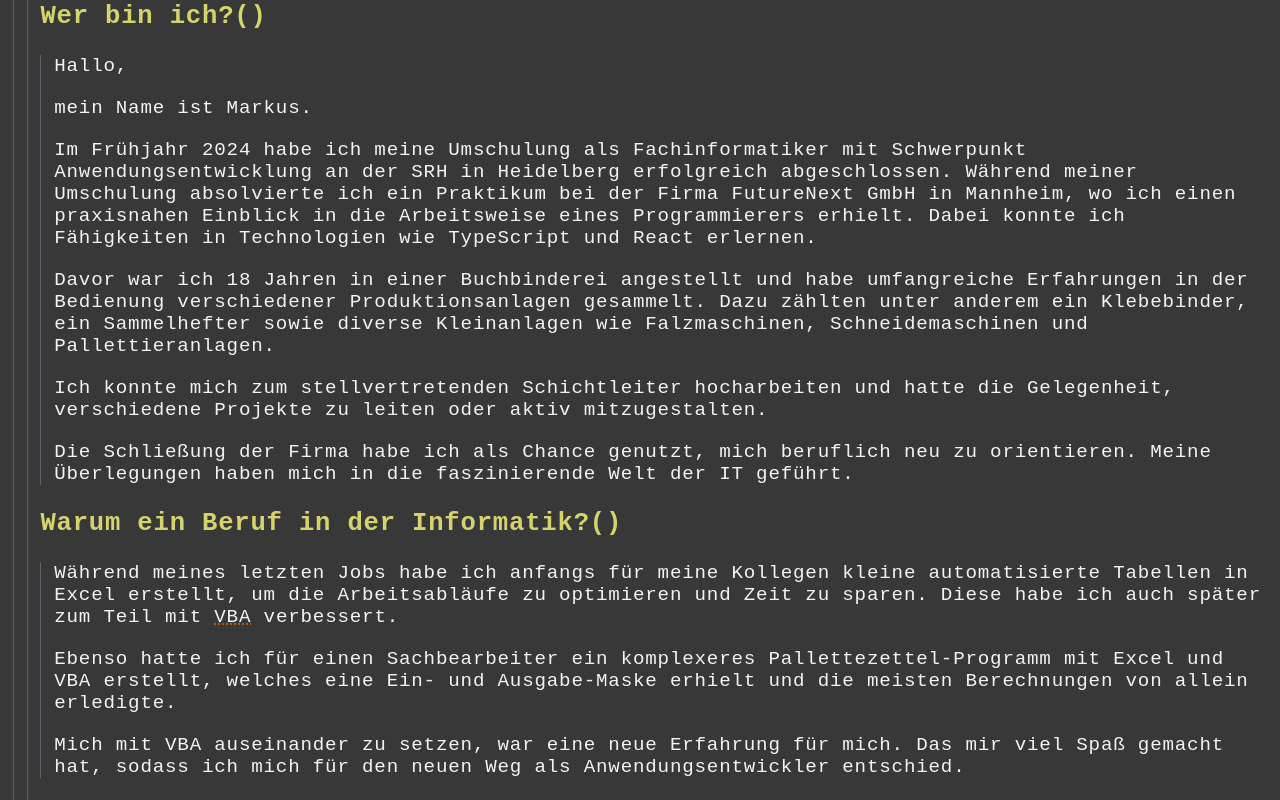
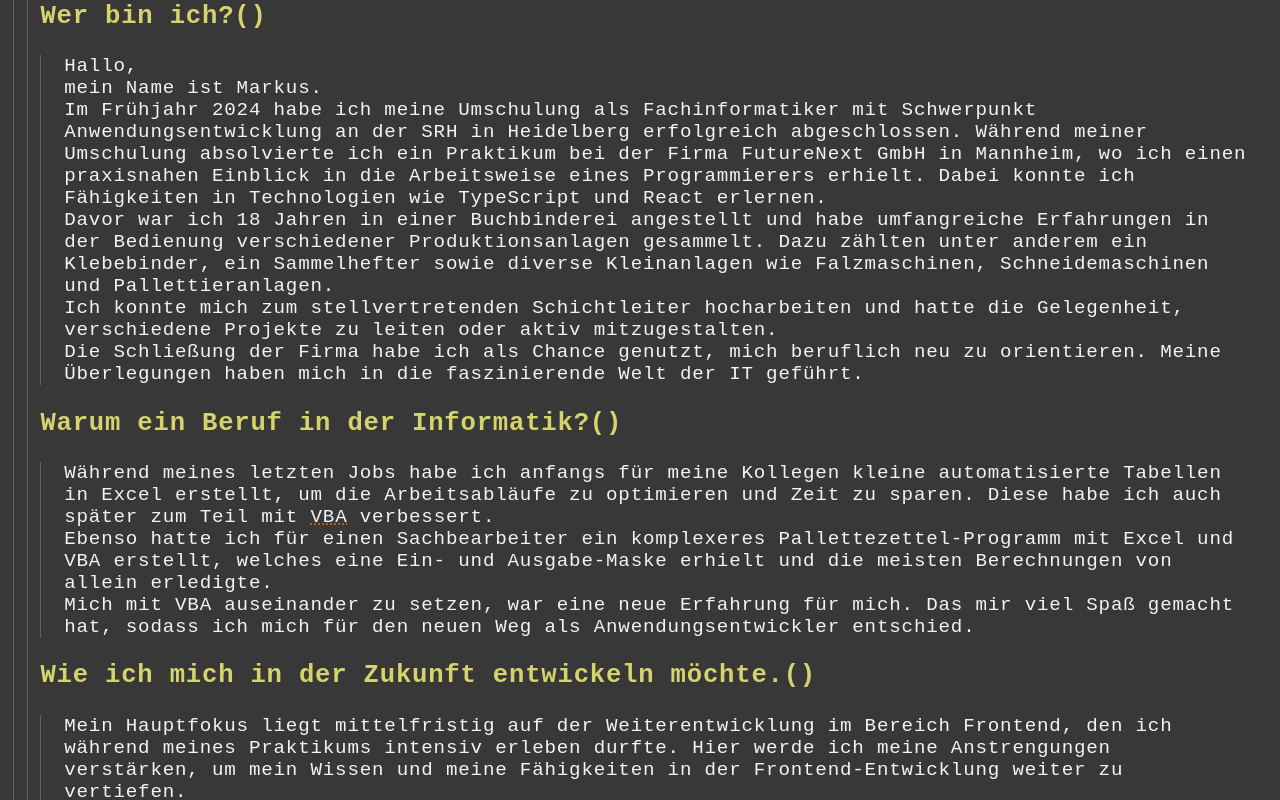
Before and after one commit to M-Roesner/myHomepage-react-ts-wip, a React (Vite) app: page / in a window 1280 px wide. Shown: the part 580-1380 px from the top of the page. Built offline with nearby package versions, Linux system fonts and the light colour scheme.

Commit message:
Changed access for the CardParagraphStyle, which now works directly with the ts file.

```diff
--- a/src/components/custom/card/cardParagraph/CardParagraph.tsx
+++ /dev/null
@@ -1,15 +0,0 @@
-import React from "react";
-import { StyledCardParagraph } from "./styledCardParagraph";
-
-type CardParagraphProps = { children: React.ReactNode };
-
-/**
- * Renders a styled p tag with a child.
- *
- * @param {SpanProps} props - The props object contains a children.
- */
-const CardParagraph = ({ children }: CardParagraphProps) => {
-  return <StyledCardParagraph>{children}</StyledCardParagraph>;
-};
-
-export default CardParagraph;
--- a/src/components/custom/card/cardParagraph/styledCardParagraph.ts
+++ b/src/components/custom/card/cardParagraph/styledCardParagraphStyle.ts
@@ -1,7 +1,10 @@
 import styled from "styled-components";
 
-export const StyledCardParagraph = styled.p`
-  padding: 10px 0;
+/**
+ * Renders a styled p tag.
+ */
+export const CardParagraphStyle = styled.p`
+  padding-inline: 10px;
 
   &:first-child {
     padding-top: 0;
--- a/src/pages/aboutMe/sections/introduction/SectionIntroduction.tsx
+++ b/src/pages/aboutMe/sections/introduction/SectionIntroduction.tsx
@@ -1,6 +1,6 @@
 // components
 import CardHeadline from "../../../../components/custom/card/cardHeadline/CardHeadline";
-import CardParagraph from "../../../../components/custom/card/cardParagraph/CardParagraph";
+import { CardParagraphStyle } from "../../../../components/custom/card/cardParagraph/styledCardParagraphStyle";
 import { CardVerticalLineStyle } from "../../../../components/custom/card/cardVerticalLine/styledCardVerticalLineStyle";
 import { StyledSectionIntroduction } from "./styledSectionIntroduction";
 
@@ -9,27 +9,27 @@ const SectionIntroduction = () => {
     <StyledSectionIntroduction>
       <CardHeadline level={2}>Wer bin ich?</CardHeadline>
       <CardVerticalLineStyle>
-        <CardParagraph>Hallo,</CardParagraph>
-        <CardParagraph>mein Name ist Markus.</CardParagraph>
-        <CardParagraph>
+        <CardParagraphStyle>Hallo,</CardParagraphStyle>
+        <CardParagraphStyle>mein Name ist Markus.</CardParagraphStyle>
+        <CardParagraphStyle>
           Im Frühjahr 2024 habe ich meine Umschulung als Fachinformatiker mit Schwerpunkt Anwendungsentwicklung an der
           SRH in Heidelberg erfolgreich abgeschlossen. Während meiner Umschulung absolvierte ich ein Praktikum bei der
           Firma FutureNext GmbH in Mannheim, wo ich einen praxisnahen Einblick in die Arbeitsweise eines Programmierers
           erhielt. Dabei konnte ich Fähigkeiten in Technologien wie TypeScript und React erlernen.
-        </CardParagraph>
-        <CardParagraph>
+        </CardParagraphStyle>
+        <CardParagraphStyle>
           Davor war ich 18 Jahren in einer Buchbinderei angestellt und habe umfangreiche Erfahrungen in der Bedienung
           verschiedener Produktionsanlagen gesammelt. Dazu zählten unter anderem ein Klebebinder, ein Sammelhefter sowie
           diverse Kleinanlagen wie Falzmaschinen, Schneidemaschinen und Pallettieranlagen.
-        </CardParagraph>
-        <CardParagraph>
+        </CardParagraphStyle>
+        <CardParagraphStyle>
           Ich konnte mich zum stellvertretenden Schichtleiter hocharbeiten und hatte die Gelegenheit, verschiedene
           Projekte zu leiten oder aktiv mitzugestalten.
-        </CardParagraph>
-        <CardParagraph>
+        </CardParagraphStyle>
+        <CardParagraphStyle>
           Die Schließung der Firma habe ich als Chance genutzt, mich beruflich neu zu orientieren. Meine Überlegungen
           haben mich in die faszinierende Welt der IT geführt.
-        </CardParagraph>
+        </CardParagraphStyle>
       </CardVerticalLineStyle>
     </StyledSectionIntroduction>
   );
--- a/src/pages/aboutMe/sections/myFutureCareer/SectionMyFutureCareer.tsx
+++ b/src/pages/aboutMe/sections/myFutureCareer/SectionMyFutureCareer.tsx
@@ -1,6 +1,6 @@
 // components
 import CardHeadline from "../../../../components/custom/card/cardHeadline/CardHeadline";
-import CardParagraph from "../../../../components/custom/card/cardParagraph/CardParagraph";
+import { CardParagraphStyle } from "../../../../components/custom/card/cardParagraph/styledCardParagraphStyle";
 import { CardVerticalLineStyle } from "../../../../components/custom/card/cardVerticalLine/styledCardVerticalLineStyle";
 import { StyledSectionMyFutureCareer } from "./styledSectionMyFutureCareer";
 
@@ -9,16 +9,16 @@ const SectionMyFutureCareer = () => {
     <StyledSectionMyFutureCareer>
       <CardHeadline level={2}>Wie ich mich in der Zukunft entwickeln möchte.</CardHeadline>
       <CardVerticalLineStyle>
-        <CardParagraph>
+        <CardParagraphStyle>
           Mein Hauptfokus liegt mittelfristig auf der Weiterentwicklung im Bereich Frontend, den ich während meines
           Praktikums intensiv erleben durfte. Hier werde ich meine Anstrengungen verstärken, um mein Wissen und meine
           Fähigkeiten in der Frontend-Entwicklung weiter zu vertiefen.
-        </CardParagraph>
-        <CardParagraph>
+        </CardParagraphStyle>
+        <CardParagraphStyle>
           Langfristig strebe ich an, meine Expertise auch im Backend zu vertiefen, um schließlich im Fullstack-Bereich
           tätig zu werden. Dieser Weg ermöglicht mir, umfassende Kenntnisse in der gesamten Webentwicklung zu erlangen
           und vielseitige Projekte erfolgreich umzusetzen.
-        </CardParagraph>
+        </CardParagraphStyle>
       </CardVerticalLineStyle>
     </StyledSectionMyFutureCareer>
   );
--- a/src/pages/aboutMe/sections/whyInIt/SectionWhyInIt.tsx
+++ b/src/pages/aboutMe/sections/whyInIt/SectionWhyInIt.tsx
@@ -1,6 +1,6 @@
 // components
 import CardHeadline from "../../../../components/custom/card/cardHeadline/CardHeadline";
-import CardParagraph from "../../../../components/custom/card/cardParagraph/CardParagraph";
+import { CardParagraphStyle } from "../../../../components/custom/card/cardParagraph/styledCardParagraphStyle";
 import { CardVerticalLineStyle } from "../../../../components/custom/card/cardVerticalLine/styledCardVerticalLineStyle";
 import Span from "../../../../components/custom/card/span/Span";
 import { StyledSectionWhyInIt } from "./styledSectionWhyInIt";
@@ -10,20 +10,20 @@ const SectionWhyInIt = () => {
     <StyledSectionWhyInIt>
       <CardHeadline level={2}>Warum ein Beruf in der Informatik?</CardHeadline>
       <CardVerticalLineStyle>
-        <CardParagraph>
+        <CardParagraphStyle>
           Während meines letzten Jobs habe ich anfangs für meine Kollegen kleine automatisierte Tabellen in Excel
           erstellt, um die Arbeitsabläufe zu optimieren und Zeit zu sparen. Diese habe ich auch später zum Teil mit
           <Span title="Visual Basic for Applications">VBA</Span>
           verbessert.
-        </CardParagraph>
-        <CardParagraph>
+        </CardParagraphStyle>
+        <CardParagraphStyle>
           Ebenso hatte ich für einen Sachbearbeiter ein komplexeres Pallettezettel-Programm mit Excel und VBA erstellt,
           welches eine Ein- und Ausgabe-Maske erhielt und die meisten Berechnungen von allein erledigte.
-        </CardParagraph>
-        <CardParagraph>
+        </CardParagraphStyle>
+        <CardParagraphStyle>
           Mich mit VBA auseinander zu setzen, war eine neue Erfahrung für mich. Das mir viel Spaß gemacht hat, sodass
           ich mich für den neuen Weg als Anwendungsentwickler entschied.
-        </CardParagraph>
+        </CardParagraphStyle>
       </CardVerticalLineStyle>
     </StyledSectionWhyInIt>
   );
```
